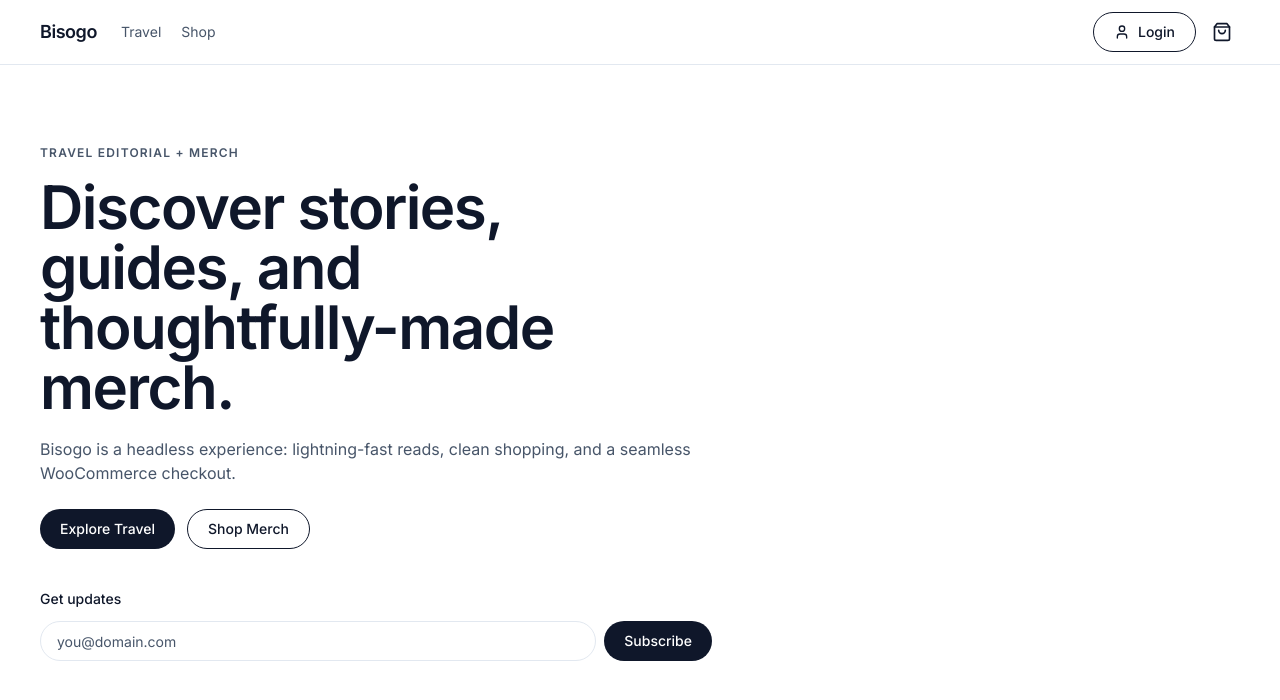
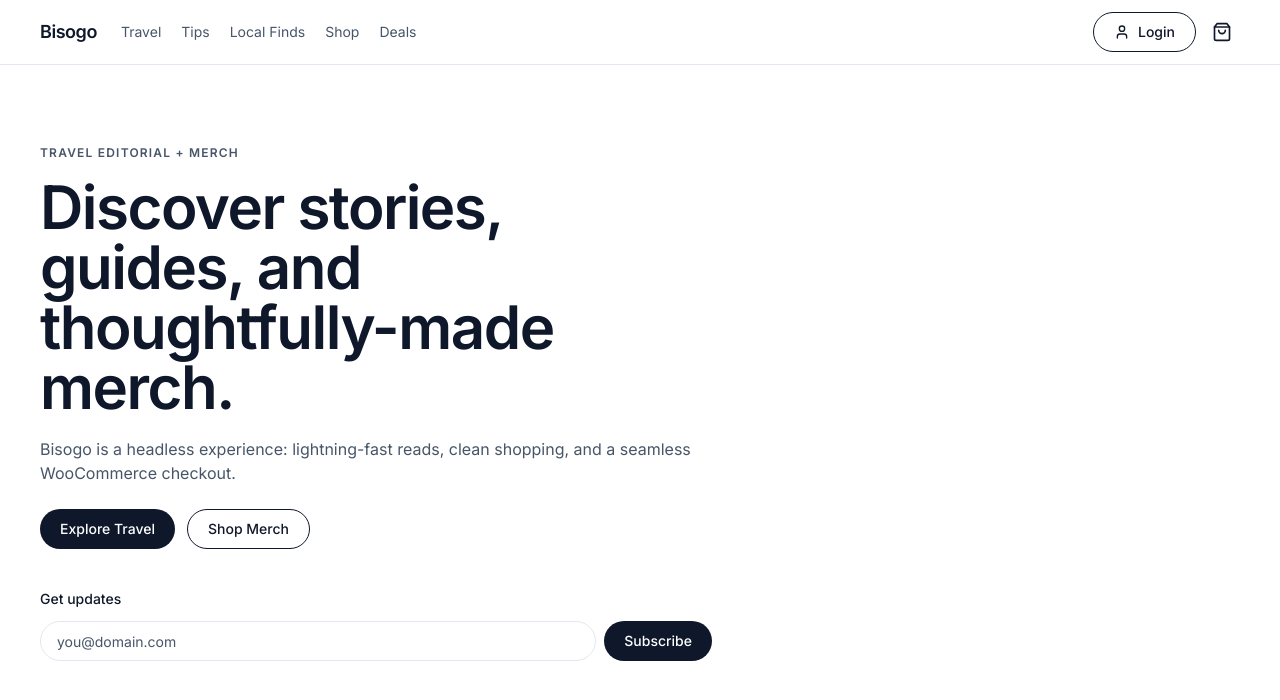
Before and after one commit to jaybee08/bisogo-headless, a Next.js app: page / in a window 1280 px wide. Shown: the top 700 px of the page. Built offline with nearby package versions, Linux system fonts and the light colour scheme; no server answers.

Commit message:
update main menu links

```diff
--- a/components/header.tsx
+++ b/components/header.tsx
@@ -20,7 +20,10 @@ import { useEffect, useState } from "react";
 
 const nav = [
   { href: "/blog", label: "Travel" },
+  { href: "#tips", label: "Tips" },
+  { href: "#local", label: "Local Finds" },
   { href: "/shop", label: "Shop" },
+  { href: "#deals", label: "Deals" },
 ];
 
 export function Header() {
```
